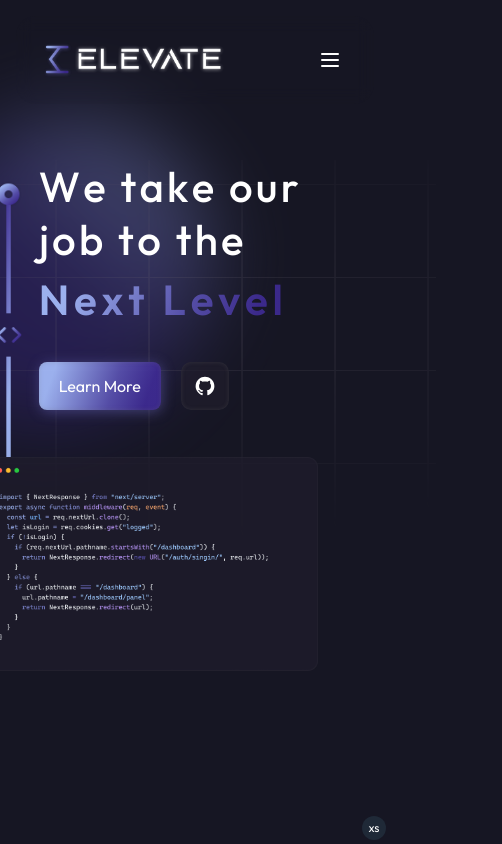
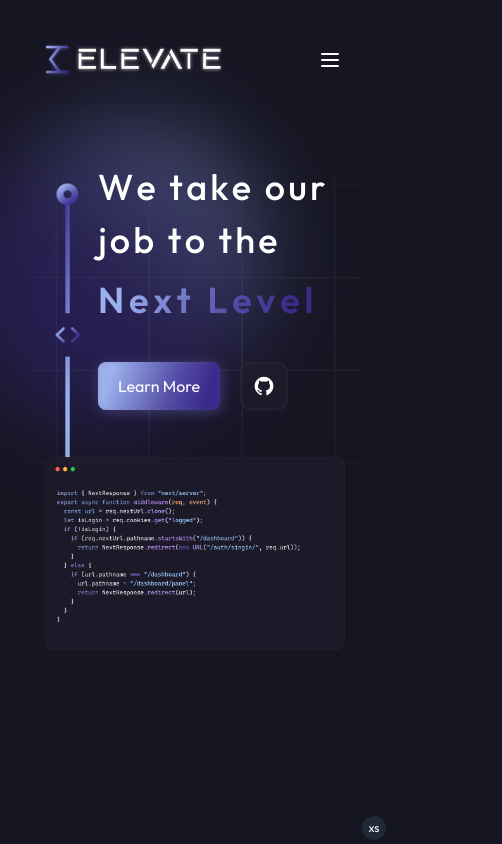
Before and after one commit to TheRoxer/elevate-web, a Next.js app: page / in a window 390 px wide. Shown: the top 844 px of the page, 502 px wide, since content can reach past the window. Built offline with nearby package versions, Linux system fonts and the light colour scheme.

Commit message:
Mobile (#2)
* fix: temporarily disable Testimonials and Footer components

* .

* .

* .

* .

* .

* .

* .

```diff
--- a/app/globals.css
+++ b/app/globals.css
@@ -80,7 +80,7 @@ body {
 
 @media (max-width: 620px) {
   #h1 {
-    font-size: 42px;
+    font-size: 36px;
     line-height: 53px;
     letter-spacing: 3.2px;
     width: 100%;
--- a/app/page.tsx
+++ b/app/page.tsx
@@ -12,10 +12,10 @@ export default function Home() {
         <div className="flex flex-col justify-start items-center max-w-1200px pb-8 mt-8">
           <Navbar />
           <Hero />
-          <Services />
+          {/* <Services />
           <Execution />
           <Testimonials />
-          <Footer />
+          <Footer /> */}
         </div>
       </main>
     </>
--- a/sections/Hero.tsx
+++ b/sections/Hero.tsx
@@ -26,7 +26,7 @@ const Hero = () => {
           bg-[url('/decorators/hero-pattern.svg')] bg-no-repeat bg-[top_-60px_center]
         "
       >
-        <div className="flex flex-row gap-4 md:gap-12 max-w-[950px] w-[90%] pl-4">
+        <div className="flex flex-row gap-4 md:gap-12 max-w-[950px] w-[90%] pl-2 sm:pl-4">
           <Image
             src="/decorators/line-1.png"
             alt="line"
@@ -61,7 +61,7 @@ const Hero = () => {
             ></div>
           </div>
         </div>
-        <div className="relative w-[90%] px-2">
+        <div className="relative w-[90%] px-0 sm:px-2">
           <Image
             className="hidden sm:block w-[85vw] lg:w-[65vw]"
             src="/images/card.png"
```
